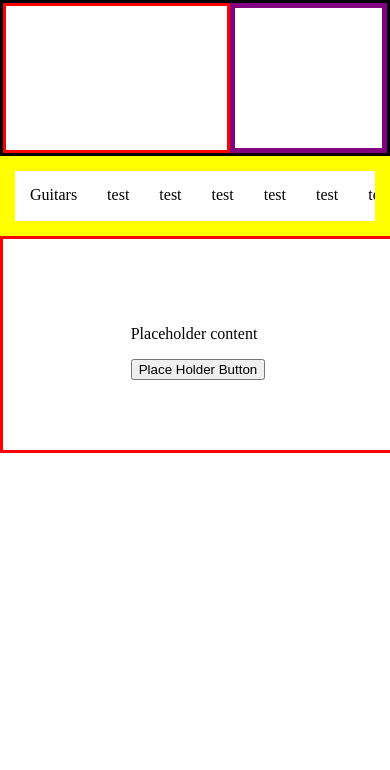
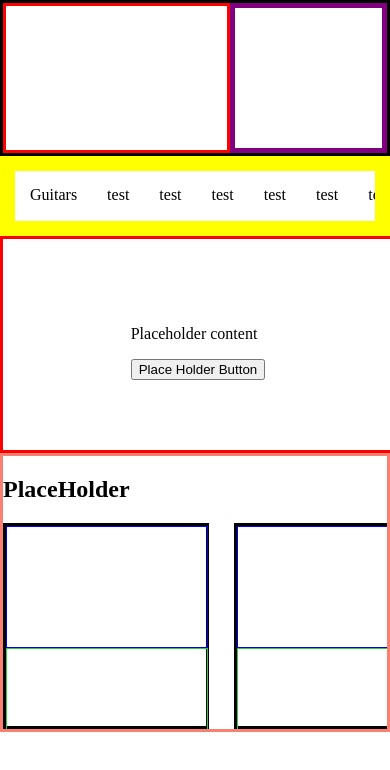
Before and after one commit to ChrisJorge/SBA1, a plain HTML site: page index.html in a window 390 px wide. Drawn offline with Linux system fonts and the light colour scheme.

Commit message:
Added Section Items  layout

```diff
--- a/index.html
+++ b/index.html
@@ -41,14 +41,62 @@
                 </div>
             </nav>
         </div>
-
+        <!-- Advertisement -->
         <div class="advertisement">
             <div class="advertisementContent">
                 <p>Placeholder content </p>
                 <button>Place Holder Button</button>
             </div>
+        </div>
+        <!-- Guitar Section -->
+        <div class="selectionContainer">
+            <div class="selectionHeading">
+                <h2>PlaceHolder</h2>
+            </div>
+            <div class="itemContainer">
+                <div class="item">
+                    <div class="itemImg">
 
+                    </div>
+                    <div class="itemTxt">
+
+                    </div>
+                </div>
+                <div class="item">
+                    <div class="itemImg">
+
+                    </div>
+                    <div class="itemTxt">
+
+                    </div>
+                </div>
+                <div class="item">
+                    <div class="itemImg">
+
+                    </div>
+                    <div class="itemTxt">
+
+                    </div>
+                </div>
+                <div class="item">
+                    <div class="itemImg">
+
+                    </div>
+                    <div class="itemTxt">
+
+                    </div>
+                </div>
+                <div class="item">
+                    <div class="itemImg">
+
+                    </div>
+                    <div class="itemTxt">
+
+                    </div>
+                </div>
+            </div>
         </div>
+
         <script src="./app.js" async defer></script>
     </body>
 </html>
--- a/style.css
+++ b/style.css
@@ -43,13 +43,13 @@ body{
 .lowernavBarText{
     display: flex;
     flex-wrap:nowrap;
-
 }
 
 .lowernavBar p{
     margin: 15px;
 }
 
+/* Advertisement CSS */
 .advertisement{
     display: flex;
     width: 100%;
@@ -59,6 +59,35 @@ body{
     align-items: center;
 }
 
+/* Section CSS */
+.selectionContainer{
+    border: solid salmon;
+    overflow-x: scroll;
+}
+
+.itemContainer{
+    display: flex;
+    width: 100%;
+}
+
+.item{
+    height: 300px;
+    width: 300px;
+    border: solid black;
+    margin-right: 25px;
+}
+
+.itemImg{
+    width: 300px;
+    height: 60%;
+    border: solid blue 1px;
+}
+
+.itemTxt{
+    width: 300px;
+    height: 40%;
+    border: solid limegreen 1px;
+}
 
 /* CSS For small screens */
 @media (max-width: 500px){
@@ -82,9 +111,31 @@ body{
     }
 
     .lowernavBarText{
-        overflow: scroll;
+        overflow-x: scroll;
         display: flex;
         flex-wrap:nowrap;
     }
 
+    /* Section CSS */
+
+
+    .item{
+        height: 200px;
+        width: 200px;
+        border: solid black;
+        margin-right: 25px;
+    }
+
+    .itemImg{
+        width: 200px;
+        height: 60%;
+        border: solid blue 1px;
+    }
+
+    .itemTxt{
+        width: 200px;
+        height: 40%;
+        border: solid limegreen 1px;
+    }
+
 }
```
